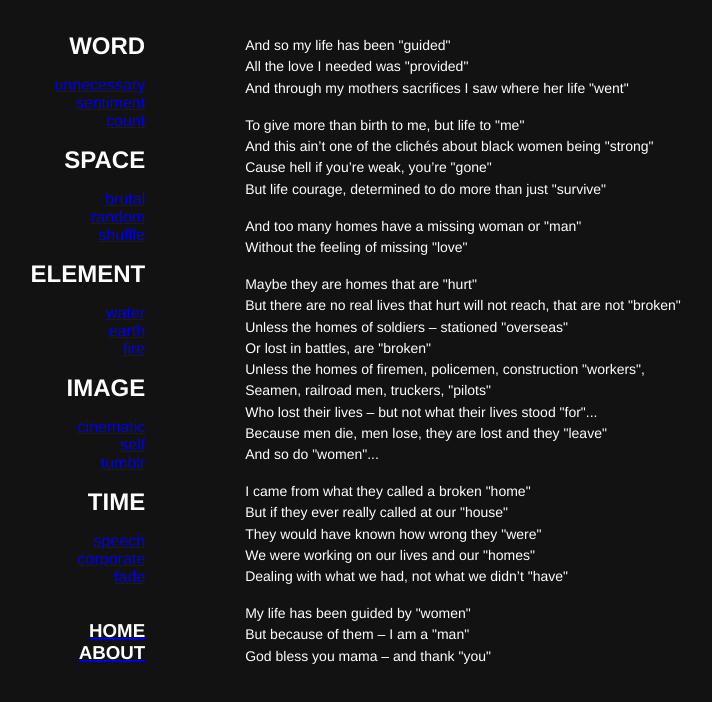
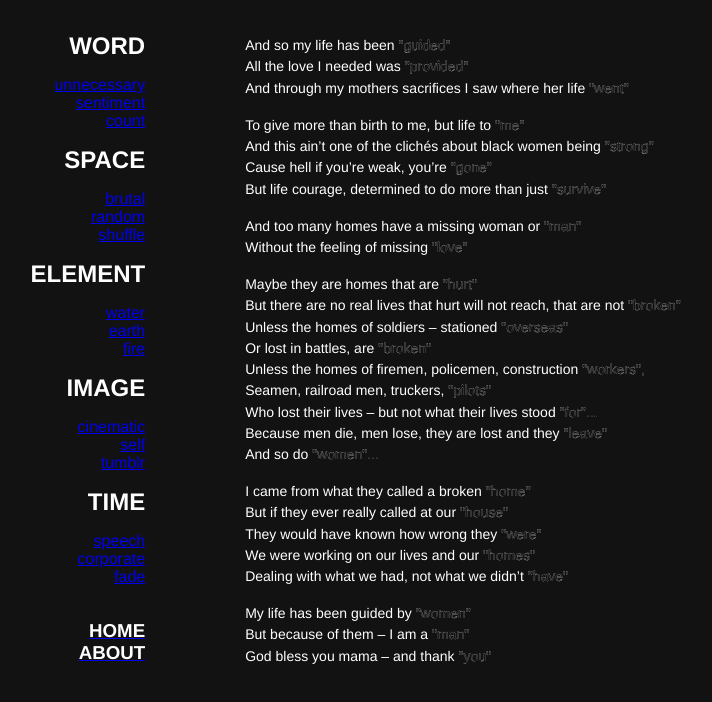
Before and after one commit to justinkraus/gil, a plain HTML site: page one_one.html in a window 1280 px wide. Shown: the whole page, without its empty margins (190-902 px from the left). Drawn offline with Linux system fonts and the light colour scheme.

Commit message:
more format changes

```diff
--- a/one_one.html
+++ b/one_one.html
@@ -49,37 +49,37 @@
 	</div>
 	<div class="column2" id="one_one">
 		<!-- broken, lost, hurt, missing -->
-	<p>	And so my life has been "guided"</p>
-	<p>	All the love I needed was "provided"</p>
-	<p>	And through my mothers sacrifices I saw where her life "went"</p>
+	<p>	And so my life has been <span>"guided"</span></p>
+	<p>	All the love I needed was <span>"provided"</span></p>
+	<p>	And through my mothers sacrifices I saw where her life <span>"went"</span></p>
 	<br>
-	<p>	To give more than birth to me, but life to "me"</p>
-	<p>	And this ain’t one of the clichés about black women being "strong"</p>
-	<p>	Cause hell if you’re weak, you’re "gone"</p>
-	<p>	But life courage, determined to do more than just "survive"</p>
+	<p>	To give more than birth to me, but life to <span>"me"</span></p>
+	<p>	And this ain’t one of the clichés about black women being <span>"strong"</span></p>
+	<p>	Cause hell if you’re weak, you’re <span>"gone"</span></p>
+	<p>	But life courage, determined to do more than just <span>"survive"</span></p>
 	<br>
-	<p>	And too many homes have a missing woman or "man"</p>
-	<p>	Without the feeling of missing "love"</p>
+	<p>	And too many homes have a missing woman or <span>"man"</span></p>
+	<p>	Without the feeling of missing <span>"love"</span></p>
 	<br>
-	<p>	Maybe they are homes that are "hurt"</p>
-	<p>	But there are no real lives that hurt will not reach, that are not "broken"</p>
-	<p>	Unless the homes of soldiers – stationed "overseas"</p>
-	<p>	Or lost in battles, are "broken"</p>
-	<p>	Unless the homes of firemen, policemen, construction "workers",</p>
-	<p>	Seamen, railroad men, truckers, "pilots"</p>
-	<p>	Who lost their lives – but not what their lives stood "for"...</p>
-	<p>	Because men die, men lose, they are lost and they "leave"</p>
-	<p>	And so do "women"...</p>
+	<p>	Maybe they are homes that are <span>"hurt"</span></p>
+	<p>	But there are no real lives that hurt will not reach, that are not <span>"broken"</span></p>
+	<p>	Unless the homes of soldiers – stationed <span>"overseas"</span></p>
+	<p>	Or lost in battles, are <span>"broken"</span></p>
+	<p>	Unless the homes of firemen, policemen, construction <span>"workers",</span></p>
+	<p>	Seamen, railroad men, truckers, <span>"pilots"</span></p>
+	<p>	Who lost their lives – but not what their lives stood <span>"for"...</span></p>
+	<p>	Because men die, men lose, they are lost and they <span>"leave"</span></p>
+	<p>	And so do <span>"women"...</span></p>
 	<br>
-	<p>	I came from what they called a broken "home"</p>
-	<p>	But if they ever really called at our "house"</p>
-	<p>	They would have known how wrong they "were"</p>
-	<p>	We were working on our lives and our "homes"</p>
-	<p>	Dealing with what we had, not what we didn’t "have"</p>
+	<p>	I came from what they called a broken <span>"home"</span></p>
+	<p>	But if they ever really called at our <span>"house"</span></p>
+	<p>	They would have known how wrong they <span>"were"</span></p>
+	<p>	We were working on our lives and our <span>"homes"</span></p>
+	<p>	Dealing with what we had, not what we didn’t <span>"have"</span></p>
 	<br>
-	<p>	My life has been guided by "women"</p>
-	<p>	But because of them – I am a "man"</p>
-	<p>	God bless you mama – and thank "you"</p>
+	<p>	My life has been guided by <span>"women"</span></p>
+	<p>	But because of them – I am a <span>"man"</span></p>
+	<p>	God bless you mama – and thank <span>"you"</span></p>
 	</div>
 </div>
 </body>
--- a/style.css
+++ b/style.css
@@ -58,6 +58,12 @@ p{
 	color:white;
 	font-size:14px;
 }
+#one_one span{
+	color: transparent;
+    -webkit-text-stroke-width: .15px;
+    -webkit-text-stroke-color: white;
+}
+
 
 /*one two*/
 #one_two{
@@ -220,13 +226,13 @@ canvas {
 /*    display: block;*/
 /*    margin-left: auto;
     margin-right: auto;*/
-/*    justify-content: right;*/
+    justify-content: right;
     float: right;
 /*    height:90%;*/
-	width:66vw;
+	width:70vw;
 /*	max-width:70vw;*/
 /*    left: 42%;*/
-/*    max-height:90%*/
+    max-height:90%;
 /*    max-width:110%;*/
 
 /*    max-height:200vh;
```
Also changed, not shown: four_one.html (+1 -1 lines).
